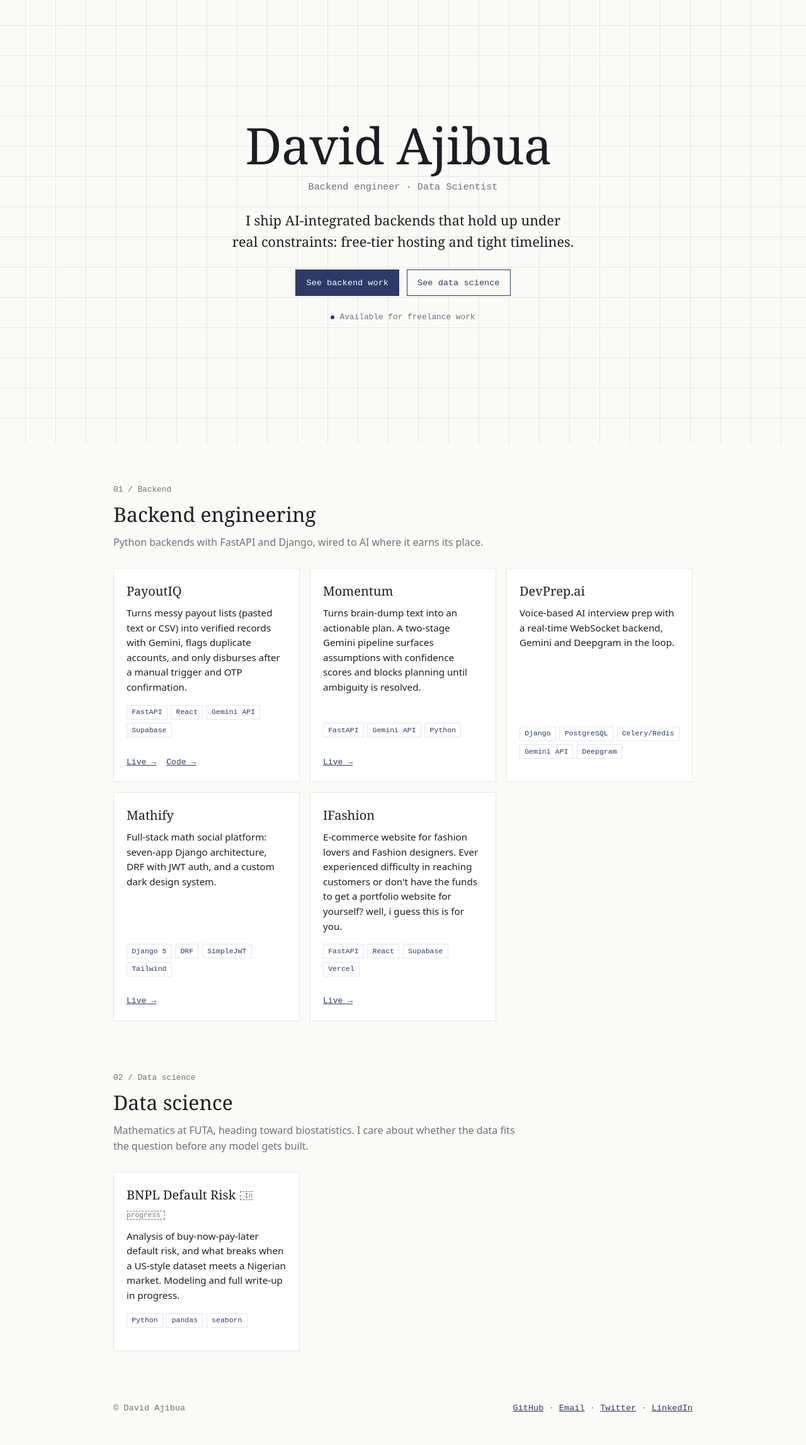
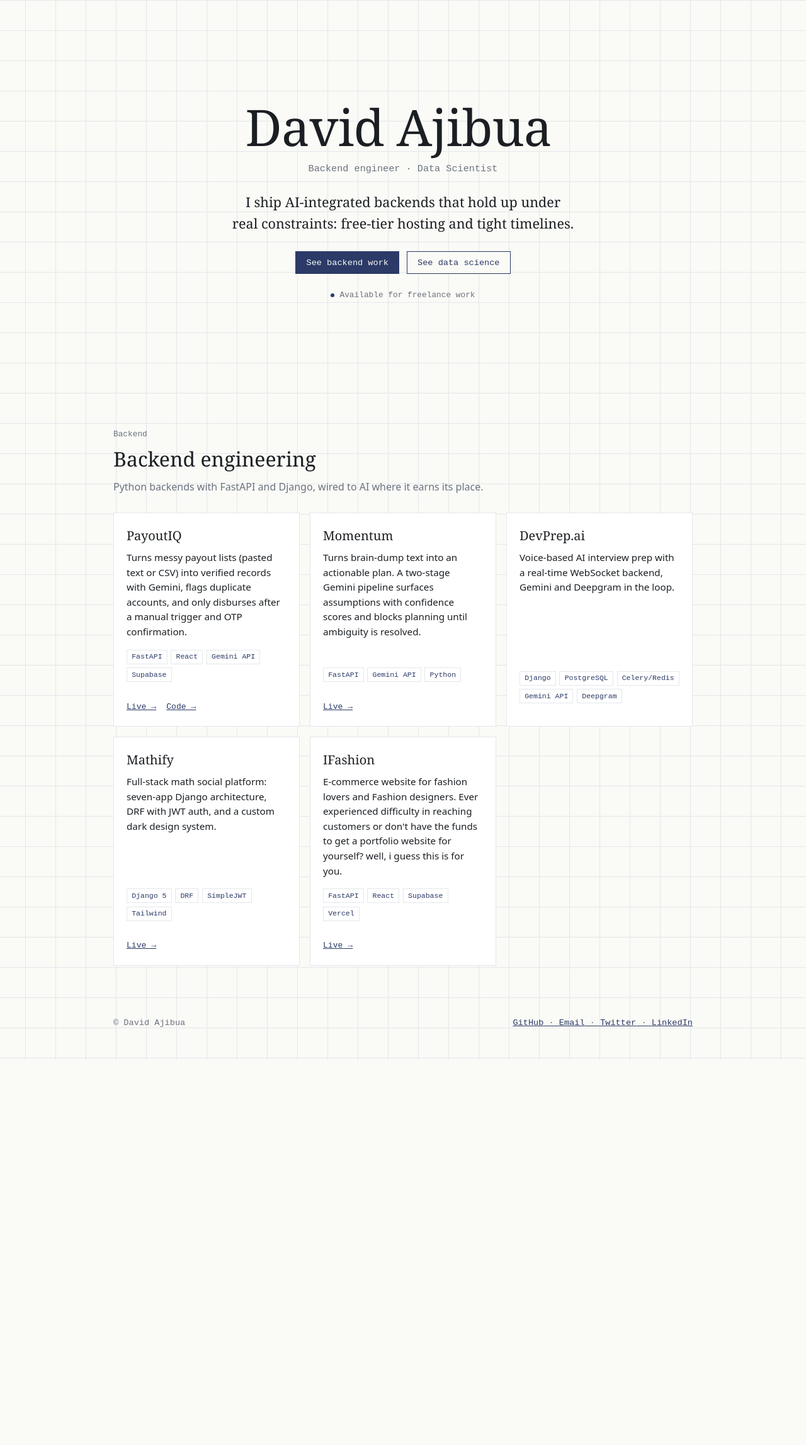
Before and after one commit to ajibua/davidcodes, a Django app: page / in a window 1280 px wide. Shown: the whole page at 63% size. After the commit the page ends 1683 px from the top, so only its background shows below. Run offline with Django 5.2, Linux system fonts and the light colour scheme.

Commit message:
step 2: added a bit of my work

```diff
--- a/templates/index.html
+++ b/templates/index.html
@@ -18,39 +18,33 @@
             --serif: Georgia, 'Times New Roman', serif;
         }
 
-        * {
-            box-sizing: border-box;
-        }
+        * { box-sizing: border-box; }
 
-        html {
-            scroll-behavior: smooth;
-        }
+        html { scroll-behavior: smooth; }
 
+        /* The grid now lives on the body, so it covers the whole page */
         body {
             margin: 0;
-            background: var(--paper);
             color: var(--ink);
             font-family: system-ui, -apple-system, 'Segoe UI', sans-serif;
             line-height: 1.55;
+            background-color: var(--paper);
+            background-image:
+                linear-gradient(var(--grid-line) 1px, transparent 1px),
+                linear-gradient(90deg, var(--grid-line) 1px, transparent 1px);
+            background-size: 48px 48px;
+            background-position: center top;
         }
 
-        a {
-            color: var(--accent);
-        }
+        a { color: var(--accent); }
 
-        /* Hero (keeps the grid look) */
         .hero {
-            min-height: 88vh;
+            min-height: 80vh;
             display: flex;
             align-items: center;
             justify-content: center;
             text-align: center;
             padding: 2rem 1.25rem;
-            background-image:
-                linear-gradient(var(--grid-line) 1px, transparent 1px),
-                linear-gradient(90deg, var(--grid-line) 1px, transparent 1px);
-            background-size: 48px 48px;
-            background-position: center;
         }
 
         .name {
@@ -113,11 +85,6 @@
             color: var(--accent);
             text-decoration: none;
             background: var(--paper);
-        }
-
-        .btn.primary {
-            background: var(--accent);
-            color: var(--paper);
         }
 
         .avail {
@@ -130,45 +97,27 @@
             gap: 0.5rem;
         }
 
-        .dot {
-            width: 6px;
-            height: 6px;
-            border-radius: 50%;
-            background: var(--accent);
-        }
+        .dot { width: 6px; height: 6px; border-radius: 50%; background: var(--accent); }
 
-        /* Sections */
-        section {
-            max-width: 60rem;
-            margin: 0 auto;
-            padding: 4rem 1.25rem 1rem;
-        }
+        /* Hero buttons double as the BE / DS tabs */
+        button.btn { cursor: pointer; }
 
-        .label {
-            font-family: var(--mono);
-            font-size: 0.8rem;
-            color: var(--muted);
-            margin: 0;
-        }
+        .btn[aria-selected="true"] { background: var(--accent); color: var(--paper); }
 
-        h2 {
-            font-family: var(--serif);
-            font-weight: 500;
-            font-size: 2rem;
-            margin: 0.25rem 0 0.5rem;
-        }
+        .btn:focus-visible { outline: 2px solid var(--ink); outline-offset: 2px; }
 
-        .intro {
-            color: var(--muted);
-            max-width: 40rem;
-            margin: 0 0 1.75rem;
-        }
+        /* Panels */
+        .panel { max-width: 60rem; margin: 0 auto; padding: 2.5rem 1.25rem 1rem; }
 
-        .grid {
-            display: grid;
-            gap: 1rem;
-            grid-template-columns: repeat(auto-fill, minmax(17rem, 1fr));
-        }
+        .panel[hidden] { display: none; }
+
+        .label { font-family: var(--mono); font-size: 0.8rem; color: var(--muted); margin: 0; }
+
+        h2 { font-family: var(--serif); font-weight: 500; font-size: 2rem; margin: 0.25rem 0 0.5rem; }
+
+        .intro { color: var(--muted); max-width: 40rem; margin: 0 0 1.75rem; }
+
+        .grid { display: grid; gap: 1rem; grid-template-columns: repeat(auto-fill, minmax(17rem, 1fr)); }
 
         .card {
             background: var(--card);
@@ -183,21 +132,15 @@
             font-weight: 500;
             font-size: 1.25rem;
             margin: 0 0 0.5rem;
+            display: flex;
+            flex-wrap: wrap;
+            align-items: center;
+            gap: 0.5rem;
         }
 
-        .card p {
-            margin: 0 0 1rem;
-            font-size: 0.95rem;
-        }
+        .card p { margin: 0 0 1rem; font-size: 0.95rem; }
 
-        .tags {
-            display: flex;
-            flex-wrap: wrap;
-            gap: 0.35rem;
-            margin-top: auto;
-            padding: 0;
-            list-style: none;
-        }
+        .tags { display: flex; flex-wrap: wrap; gap: 0.35rem; margin-top: auto; padding: 0; list-style: none; }
 
         .tags li {
             font-family: var(--mono);
@@ -221,9 +160,10 @@
             color: var(--muted);
             border: 1px dashed var(--muted);
             padding: 0 0.4rem;
-            margin-left: 0.4rem;
-            vertical-align: middle;
+            white-space: nowrap;
         }
+
+        .badge:empty { display: none; }
 
         footer {
             max-width: 60rem;
@@ -238,17 +178,14 @@
             justify-content: space-between;
         }
 
+        footer a + a::before { content: " \00b7  "; color: var(--muted); }
+
         @media (prefers-reduced-motion: reduce) {
-            html {
-                scroll-behavior: auto;
-            }
-
-            .caret {
-                animation: none;
-                opacity: 1;
-            }
+            html { scroll-behavior: auto; }
+            .caret { animation: none; opacity: 1; }
         }
     </style>
+    <noscript><style>.panel[hidden] { display: block; }</style></noscript>
 </head>
 
 <body>
@@ -256,18 +193,17 @@
         <div>
             <h1 class="name">David Ajibua<span class="caret">&nbsp;</span></h1>
             <p class="role">Backend engineer &middot; Data Scientist</p>
-            <p class="pitch">I ship AI-integrated backends that hold up under real constraints: free-tier hosting and
-                tight timelines.</p>
-            <div class="cta">
-                <a class="btn primary" href="#backend">See backend work</a>
-                <a class="btn" href="#data-science">See data science</a>
+            <p class="pitch">I ship AI-integrated backends that hold up under real constraints: free-tier hosting and tight timelines.</p>
+            <div class="cta" id="switch" role="tablist" aria-label="Choose work type">
+                <button type="button" class="btn" role="tab" id="tab-backend" aria-selected="true" aria-controls="backend" data-panel="backend">See backend work</button>
+                <button type="button" class="btn" role="tab" id="tab-data-science" aria-selected="false" aria-controls="data-science" data-panel="data-science">See data science</button>
             </div>
             <div class="avail"><span class="dot"></span><span>Available for freelance work</span></div>
         </div>
     </header>
 
-    <section id="backend">
-        <p class="label">01 / Backend</p>
+    <section class="panel" id="backend" role="tabpanel" aria-labelledby="tab-backend">
+        <p class="label">Backend</p>
         <h2>Backend engineering</h2>
         <p class="intro">Python backends with FastAPI and Django, wired to AI where it earns its place.</p>
         <div class="grid">
@@ -276,26 +212,23 @@
                 <h3>{{ p.name }}</h3>
                 <p>{{ p.blurb }}</p>
                 <ul class="tags">{% for t in p.stack %}<li>{{ t }}</li>{% endfor %}</ul>
-                {% if p.links %}<div class="links">{% for label, url in p.links %}<a href="{{ url }}" target="_blank"
-                        rel="noopener">{{ label }} &rarr;</a>{% endfor %}</div>{% endif %}
+                <div class="links">{% for label, url in p.links %}<a href="{{ url }}" target="_blank" rel="noopener">{{ label }} &rarr;</a>{% endfor %}</div>
             </article>
             {% endfor %}
         </div>
     </section>
 
-    <section id="data-science">
-        <p class="label">02 / Data science</p>
+    <section class="panel" id="data-science" role="tabpanel" aria-labelledby="tab-data-science" hidden>
+        <p class="label">Data science</p>
         <h2>Data science</h2>
-        <p class="intro">Mathematics at FUTA, heading toward biostatistics. I care about whether the data fits the
-            question before any model gets built.</p>
+        <p class="intro">Mathematics at FUTA, heading toward biostatistics. I care about whether the data fits the question before any model gets built.</p>
         <div class="grid">
             {% for p in data_science %}
             <article class="card">
-                <h3>{{ p.name }}{% if p.status %}<span class="badge">{{ p.status }}</span>{% endif %}</h3>
+                <h3>{{ p.name }}<span class="badge">{{ p.status }}</span></h3>
                 <p>{{ p.blurb }}</p>
                 <ul class="tags">{% for t in p.stack %}<li>{{ t }}</li>{% endfor %}</ul>
-                {% if p.links %}<div class="links">{% for label, url in p.links %}<a href="{{ url }}" target="_blank"
-                        rel="noopener">{{ label }} &rarr;</a>{% endfor %}</div>{% endif %}
+                <div class="links">{% for label, url in p.links %}<a href="{{ url }}" target="_blank" rel="noopener">{{ label }} &rarr;</a>{% endfor %}</div>
             </article>
             {% endfor %}
         </div>
@@ -303,12 +236,37 @@
 
     <footer>
         <span>&copy; David Ajibua</span>
-        <span>
-            {% for label, url in contact %}<a href="{{ url }}" target="_blank" rel="noopener">{{ label }}</a>
-            {% if not forloop.last %} &middot; {% endif %}
-            {% endfor %}
-        </span>
+        <span>{% for label, url in contact %}<a href="{{ url }}" target="_blank" rel="noopener">{{ label }}</a>{% endfor %}</span>
     </footer>
+
+    <script>
+        (function () {
+            var sw = document.getElementById('switch');
+            var tabs = sw.querySelectorAll('button');
+            var panels = document.querySelectorAll('.panel');
+
+            function show(id, updateHash) {
+                if (id !== 'backend' && id !== 'data-science') { id = 'backend'; }
+                for (var i = 0; i < tabs.length; i++) {
+                    var on = tabs[i].getAttribute('data-panel') === id;
+                    tabs[i].setAttribute('aria-selected', on ? 'true' : 'false');
+                }
+                for (var j = 0; j < panels.length; j++) { panels[j].hidden = panels[j].id !== id; }
+                if (updateHash) { history.replaceState(null, '', '#' + id); }
+            }
+
+            var triggers = document.querySelectorAll('[data-panel]');
+            for (var k = 0; k < triggers.length; k++) {
+                triggers[k].addEventListener('click', function (e) {
+                    e.preventDefault();
+                    show(this.getAttribute('data-panel'), true);
+                    document.getElementById(this.getAttribute('data-panel')).scrollIntoView({ behavior: 'smooth', block: 'start' });
+                });
+            }
+
+            show(location.hash.replace('#', ''), false);
+        })();
+    </script>
 </body>
 
 </html>
```
Also changed, not shown: other parts of templates/index.html (+6 -32 lines).
